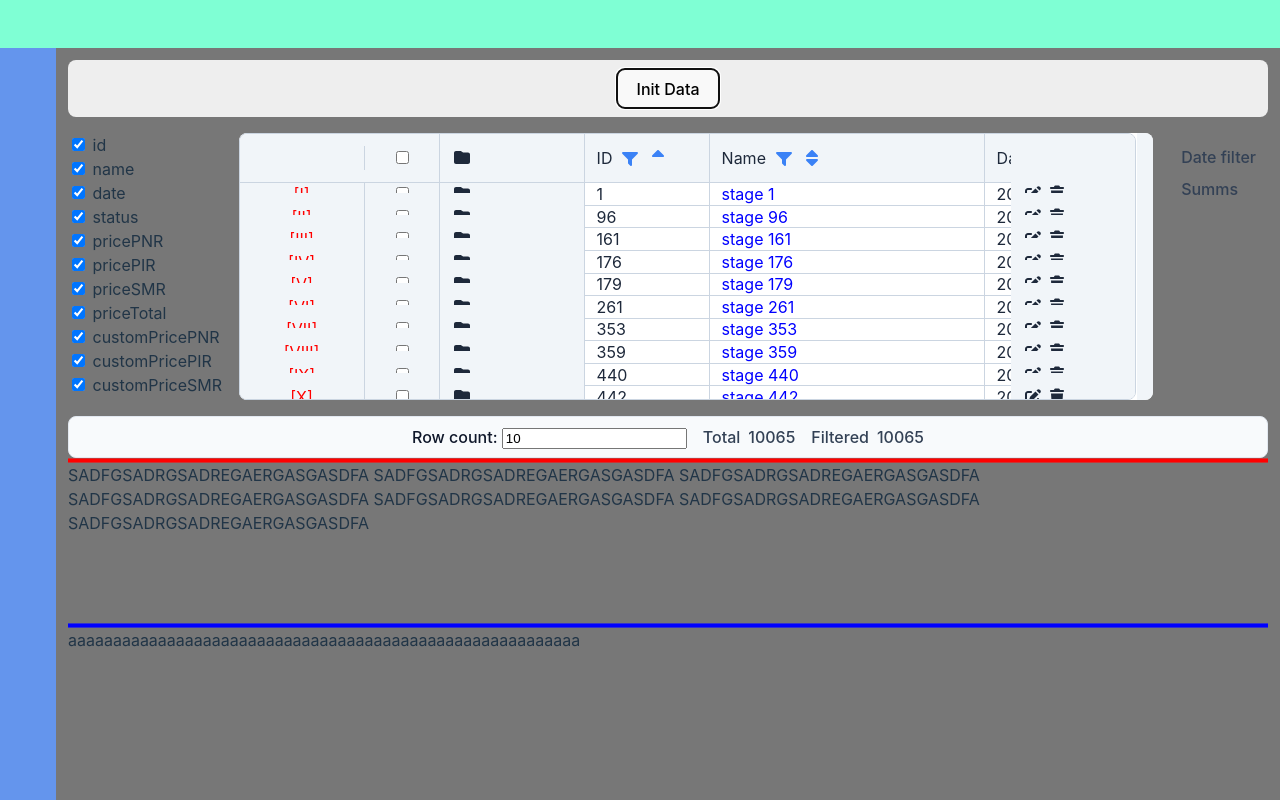
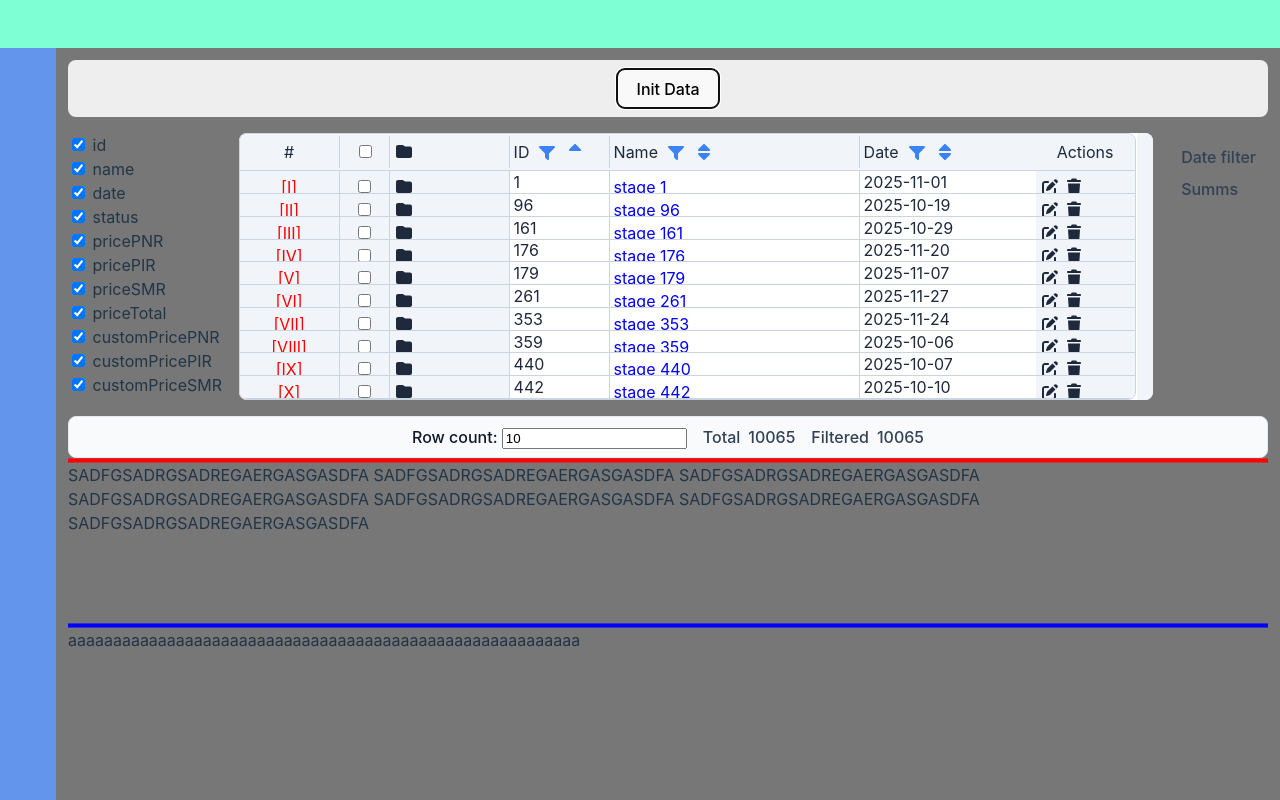
Before and after one commit to kolesnikovsv2018-oss/NewTableVue3, a Vue app: page / in a window 1280 px wide. Both pictures are taken after a click on the button "Init Data". Built offline with nearby package versions, Linux system fonts and the light colour scheme.

Commit message:
4 - new AI CSS, v3 - manual update some CSS

```diff
--- a/src/components/CellComponents/components/css/cell.css
+++ b/src/components/CellComponents/components/css/cell.css
@@ -4,4 +4,7 @@
   height: 100%;
   width: 100%;
   box-sizing: border-box;
+  display: flex;
+  align-items: center;
+  justify-content: stretch;
 }
--- a/src/components/CellComponents/components/css/components.css
+++ b/src/components/CellComponents/components/css/components.css
@@ -2,15 +2,15 @@
 .cell select {
   border-radius: 6px;
   border: 1px solid rgba(0, 0, 0, 0.25);
-  padding: 0.3em 0.6em;
+  padding: 0.2em 0.4em;
   background-color: #f9f9f9;
   color: #242424;
-  line-height: 1em;
+  line-height: 0.9rem;
   box-sizing: border-box;
-  font-size: 1rem;
-  height: 100%;
-  min-height: 100%;
-  max-height: 100%;
+  font-size: 0.9rem;
+  /* height: 100%; */
+  /* min-height: 100%; */
+  /* max-height: 100%; */
   width: 100%;
   min-width: 100%;
   max-width: 100%;
--- a/src/components/NewTable/NewTable.vue
+++ b/src/components/NewTable/NewTable.vue
@@ -229,6 +229,7 @@ function getModesForRow(row: INewTableRow): string[] | undefined {
   height: var(--nt-header-height);
   align-items: center;
   background-color: var(--nt-header-bg);
+  box-sizing: border-box;
 }
 
 .new-table :deep(.new-table__header__cell) {
@@ -239,6 +240,7 @@ function getModesForRow(row: INewTableRow): string[] | undefined {
   user-select: none;
   background-color: var(--nt-header-bg);
   color: var(--nt-text-color);
+  box-sizing: border-box;
 }
 
 .new-table :deep(.new-table__header__cell:hover) {
@@ -314,10 +316,10 @@ function getModesForRow(row: INewTableRow): string[] | undefined {
   display: flex;
   border-bottom: 1px solid var(--nt-border-color);
   color: var(--nt-text-color);
-  height: var(--nt-row-height);
   align-items: center;
   transition: all var(--nt-transition-speed);
   background-color: var(--nt-bg);
+  box-sizing: border-box;
 }
 
 .new-table__body :deep(.new-table__body__row:hover) {
@@ -332,6 +334,10 @@ function getModesForRow(row: INewTableRow): string[] | undefined {
   white-space: nowrap;
   color: var(--nt-text-color);
   background-color: inherit;
+  height: 100%;
+  min-height: 100%;
+  max-height: 100%;
+  box-sizing: border-box;
 }
 
 /* Fixed Columns */
@@ -403,9 +409,7 @@ function getModesForRow(row: INewTableRow): string[] | undefined {
   }
 
   :root {
-    --nt-cell-padding: 0.5rem;
-    --nt-header-height: 40px;
-    --nt-row-height: 36px;
+    --nt-header-height: 30px;
     --nt-number-column-width: 40px;
     --nt-checkbox-column-width: 40px;
     --nt-expand-column-width: 100px;
@@ -419,9 +423,7 @@ function getModesForRow(row: INewTableRow): string[] | undefined {
   }
 
   :root {
-    --nt-cell-padding: 0.25rem;
-    --nt-header-height: 36px;
-    --nt-row-height: 32px;
+    --nt-header-height: 24px;
     --nt-number-column-width: 30px;
     --nt-checkbox-column-width: 30px;
     --nt-expand-column-width: 80px;
--- a/src/components/NewTable/components/NewTableHeader/NewTableHeader.vue
+++ b/src/components/NewTable/components/NewTableHeader/NewTableHeader.vue
@@ -163,28 +163,36 @@ function onClickOnSort(key: string) {
     <div class="new-table__header__row">
       <div
         v-if="isNumberColumnShown"
-        class="new-table__number-cell"
-      />
+        class="new-table__header__cell new-table__number-cell"
+      >
+        <slot name="number-column-header">
+          #
+        </slot>
+      </div>
       <div
         v-if="isCheckboxColumnShown"
-        class="new-table__checkbox-cell"
+        class="new-table__header__cell new-table__checkbox-cell"
       >
+        <slot name="checkbox-column-header">
           <input
             :value="isCheckedAll"
             :checked="isCheckedAll"
             type="checkbox"
             @change="emit('toggle:check-all-row', (($event as InputEvent).target as HTMLInputElement).checked)"
           >
+        </slot>
       </div>
       <div
         v-if="isExpandColumnShown"
-        class="new-table__expand-cell"
+        class="new-table__header__cell new-table__expand-cell"
         @click="onExpandHeadClick"
       >
+        <slot name="expand-column-header">
           <FontAwesomeIcon
             :icon="iconForExpandHead"
             class="icon"
           />
+        </slot>
       </div>
       <div
         v-for="(header, index) in visibleSortedColumns"
@@ -277,10 +285,15 @@ function onClickOnSort(key: string) {
           @click.stop.prevent=""
         />
       </div>
+
       <div
         v-if="isActionsColumnShown"
-        class="new-table__actions__cell"
-      />
+        class="new-table__header__cell new-table__actions__cell"
+      >
+        <slot name="actions-column-header">
+          Actions
+        </slot>
+      </div>
     </div>
 
     <NewTableHeaderFilterTeleport
--- a/src/components/NewTable/components/NewTableRow/NewTableRow.vue
+++ b/src/components/NewTable/components/NewTableRow/NewTableRow.vue
@@ -1,5 +1,5 @@
 <script setup lang="ts">
-import type { StyleValue} from 'vue';
+import type { StyleValue } from 'vue';
 import { computed, watch } from 'vue';
 import { FontAwesomeIcon } from '@fortawesome/vue-fontawesome';
 import { faFolder, faFolderOpen, faFile } from '@fortawesome/free-solid-svg-icons';
@@ -248,7 +248,7 @@ function onCellAction({ key, value, name }: INewTableCellActionData) {
   >
     <div
       v-if="isNumberColumnShown"
-      class="new-table__number-cell"
+      class="new-table__cell new-table__number-cell"
     >
       <slot
         name="cell[number]"
@@ -266,7 +266,7 @@ function onCellAction({ key, value, name }: INewTableCellActionData) {
 
     <div
       v-if="isCheckboxColumnShown"
-      class="new-table__checkbox-cell"
+      class="new-table__cell new-table__checkbox-cell"
     >
       <slot
         name="cell[checkbox]"
@@ -289,7 +289,7 @@ function onCellAction({ key, value, name }: INewTableCellActionData) {
 
     <div
       v-if="isExpandColumnShown"
-      class="new-table__expand-cell"
+      class="new-table__cell new-table__expand-cell"
       @click="onExpandCellClick"
     >
       <slot
@@ -357,7 +357,7 @@ function onCellAction({ key, value, name }: INewTableCellActionData) {
 
     <div
       v-if="isActionsColumnShown"
-      class="new-table__actions__cell"
+      class="new-table__cell new-table__actions__cell"
     >
       <div style="display: flex; gap: 4px;">
         <div
--- a/src/components/NewTable/styles/variables.css
+++ b/src/components/NewTable/styles/variables.css
@@ -11,10 +11,9 @@
   --nt-active-color: #2563eb;
 
   /* Base Layout */
-  --nt-cell-padding: 0.75rem;
+  --nt-cell-padding: 0.25rem;
   --nt-border-radius: 0.5rem;
-  --nt-header-height: 48px;
-  --nt-row-height: 40px;
+  --nt-header-height: 36px;
   --nt-icon-size: 16px;
   --nt-checkbox-size: 18px;
 
```
Lines whose indentation alone changed are shown as unchanged.
